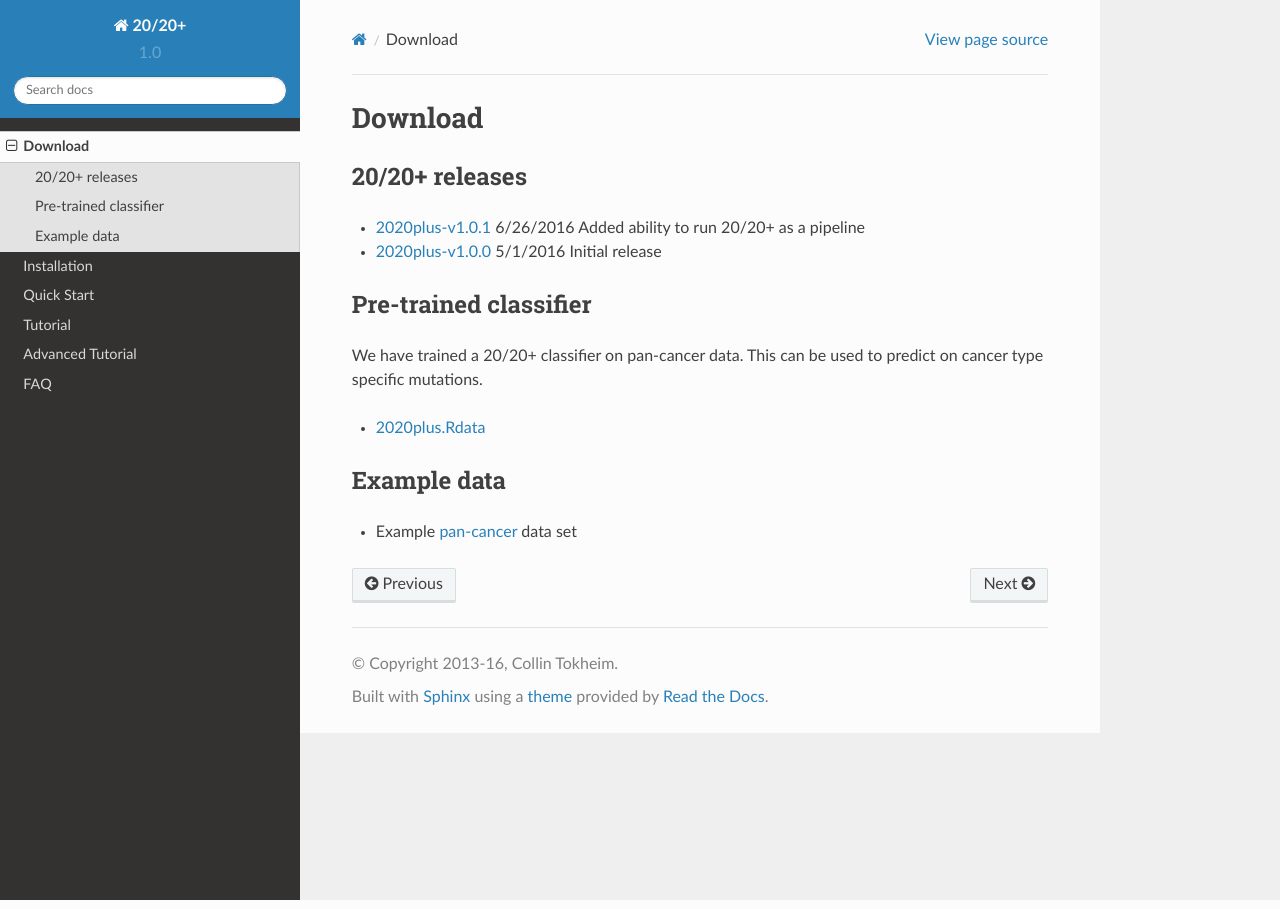
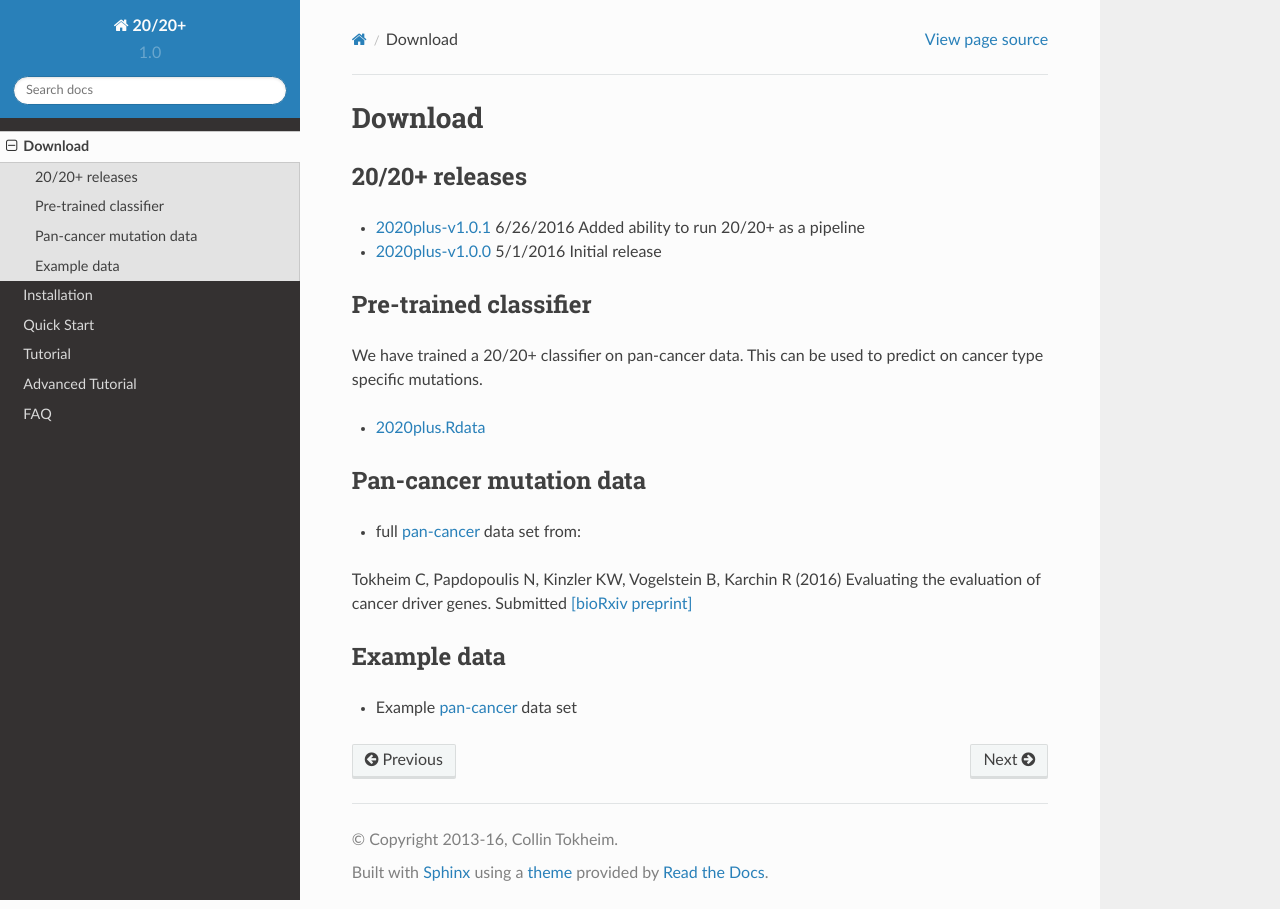
Before and after one commit to KarchinLab/2020plus, a Sphinx documentation site: the page built from doc/download.rst, in a window 1280 px wide. Built offline with Sphinx 7.4.7 and the Read the Docs theme 2.0.0, drawn with Linux system fonts in a browser that asks for light colours.

Commit message:
Added download link to pan-cancer mutations

```diff
--- a/doc/download.rst
+++ b/doc/download.rst
@@ -14,6 +14,13 @@ We have trained a 20/20+ classifier on pan-cancer data. This can be used to pred
 
 * `2020plus.Rdata <http://karchinlab.org/data/2020+/2020plus.Rdata>`_
 
+Pan-cancer mutation data
+------------------------
+
+* full `pan-cancer <http://karchinlab.org/data/Protocol/pancan-mutation-set-from-Tokheim-2016.txt.gz>`_ data set from:
+
+Tokheim C, Papdopoulis N, Kinzler KW, Vogelstein B, Karchin R (2016) Evaluating the evaluation of cancer driver genes. Submitted `[bioRxiv preprint] <http://biorxiv.org/content/early/2016/06/23/060426>`_
+
 Example data
 ------------
 
```
